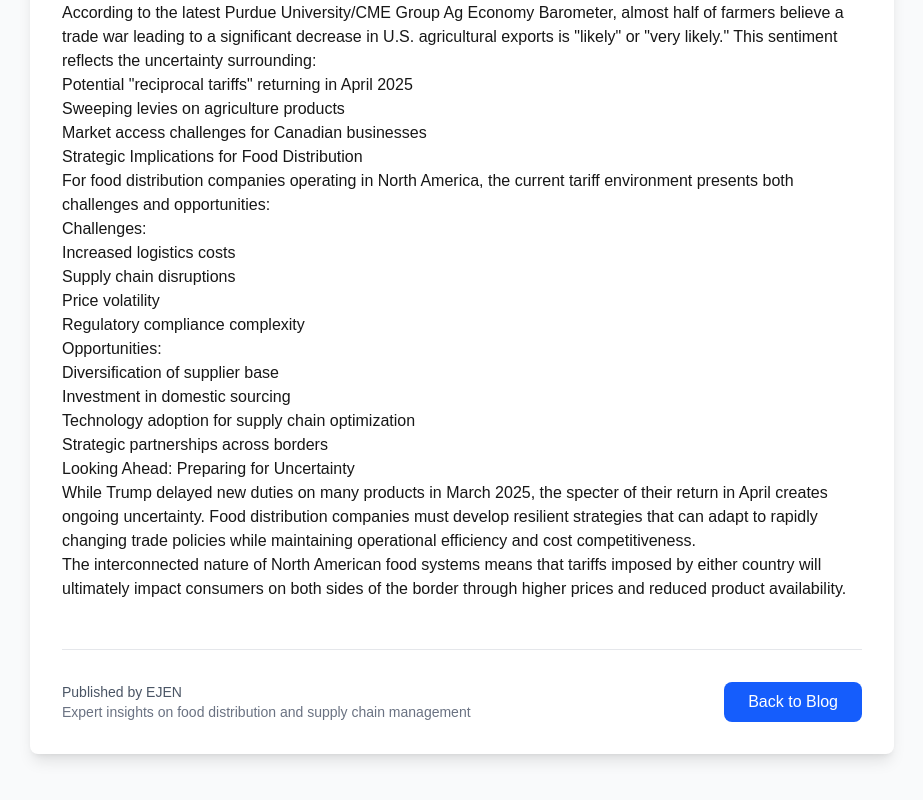
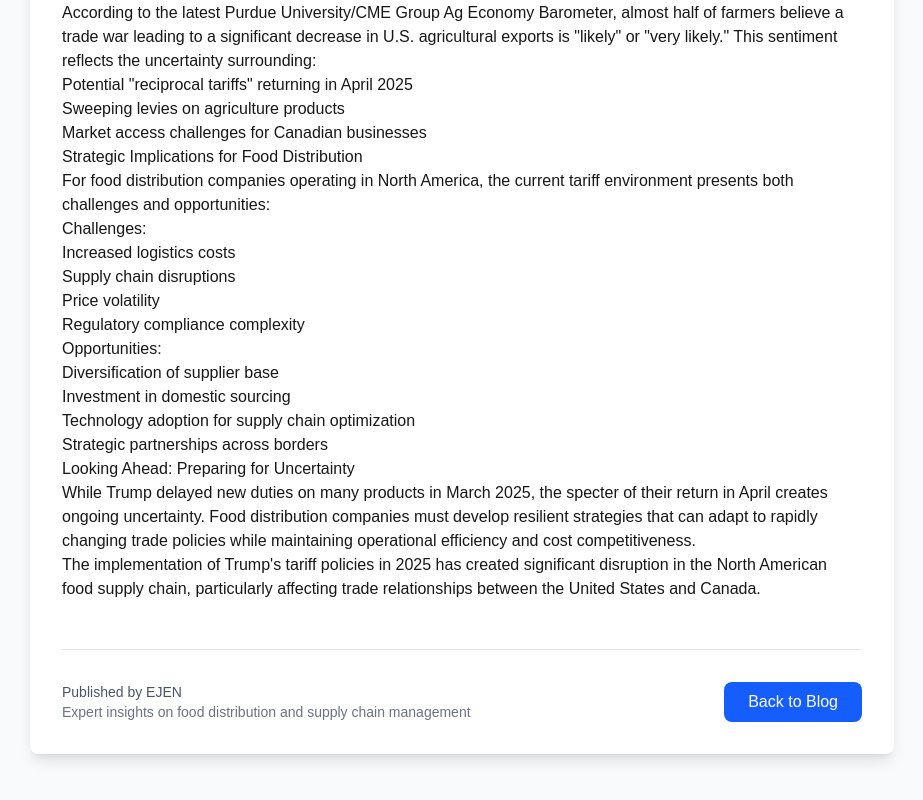
Before and after one commit to stocserver/ejen, a Next.js app: page /blog/trump-2025-tariffs-food-supply-chain in a window 1280 px wide. Shown: the part 957-1757 px from the top of the page, without its empty margins (178-1101 px from the left). Built offline with nearby package versions, Linux system fonts and the light colour scheme.

Commit message:
blog + map

```diff
--- a/src/pages/admin/index.tsx
+++ b/src/pages/admin/index.tsx
@@ -1,5 +1,4 @@
-// Remove the unused useState import
-import Head from 'next/head';
+// Remove the unused Head import
 import Header from '../../components/Header';
 import Link from 'next/link';
 
--- a/src/pages/blog/food-distribution-trends-2024.tsx
+++ b/src/pages/blog/food-distribution-trends-2024.tsx
@@ -111,7 +111,7 @@ export default function FoodDistributionTrends2024() {
                 <div className="bg-blue-50 p-8 rounded-xl mt-12">
                   <h3 className="text-2xl font-bold text-gray-800 mb-4">How EJEN Stays Ahead</h3>
                   <p>
-                    At EJEN, we're implementing these trends to better serve our clients across North America and Asia. Our investment in cold chain technology, sustainable practices, and digital solutions ensures we remain at the forefront of food distribution innovation.
+                    At EJEN, we&apos;re implementing these trends to better serve our clients across North America and Asia. Our investment in cold chain technology, sustainable practices, and digital solutions ensures we remain at the forefront of food distribution innovation.
                   </p>
                 </div>
 
--- a/src/pages/blog/trump-2025-tariffs-food-supply-chain.tsx
+++ b/src/pages/blog/trump-2025-tariffs-food-supply-chain.tsx
@@ -24,7 +24,7 @@ export default function TrumpTariffsFood2025() {
             "@context": "https://schema.org",
             "@type": "Article",
             "headline": "Trump's 2025 Tariffs: Disrupting North American Food Supply Chains",
-            "description": "Analysis of how Trump's 2025 tariffs are causing chaos in US-Canada food supply chains",
+            "description": "Trump&apos;s 2025 tariff policies are reshaping the U.S.-Canada food supply chain, creating challenges and opportunities for distributors and consumers alike.",
             "author": {
               "@type": "Organization",
               "name": "EJEN"
@@ -141,7 +141,7 @@ export default function TrumpTariffsFood2025() {
               </p>
 
               <p>
-                The interconnected nature of North American food systems means that tariffs imposed by either country will ultimately impact consumers on both sides of the border through higher prices and reduced product availability.
+                The implementation of Trump&apos;s tariff policies in 2025 has created significant disruption in the North American food supply chain, particularly affecting trade relationships between the United States and Canada.
               </p>
             </div>
 
```
